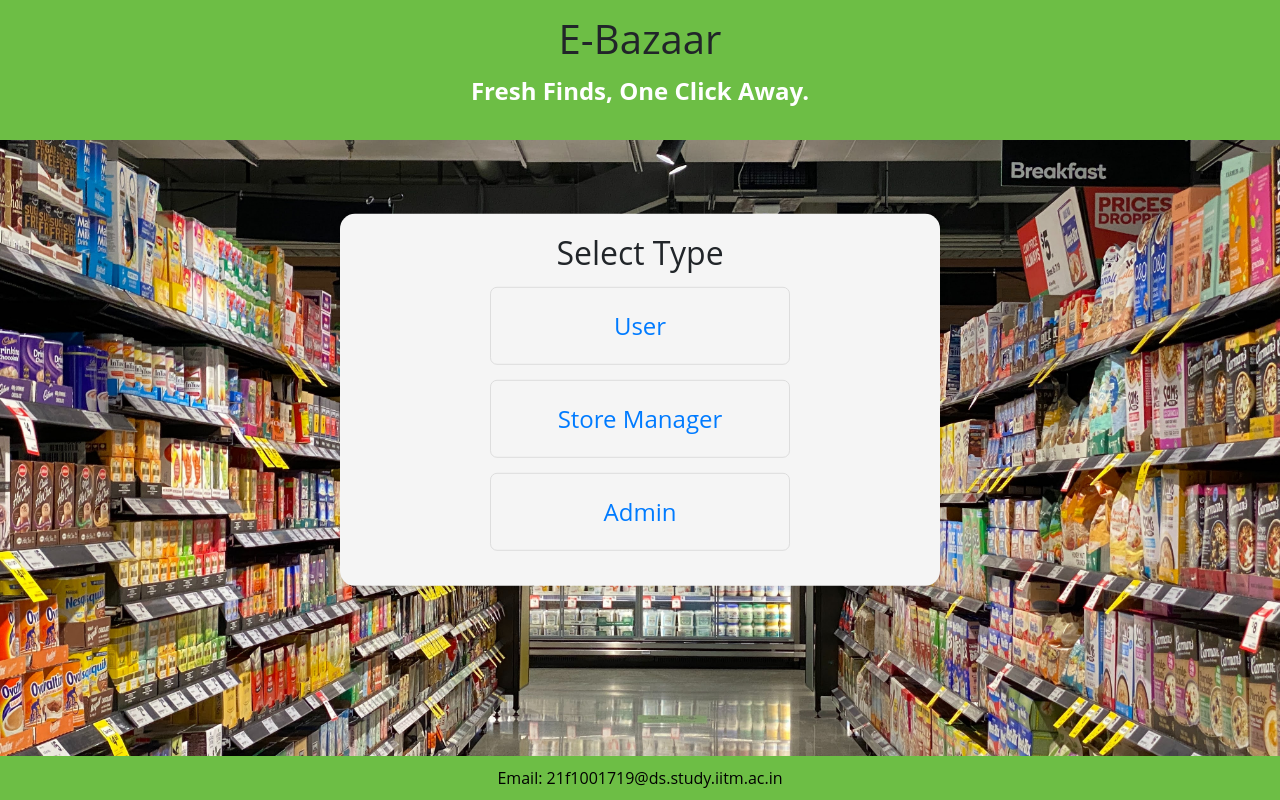
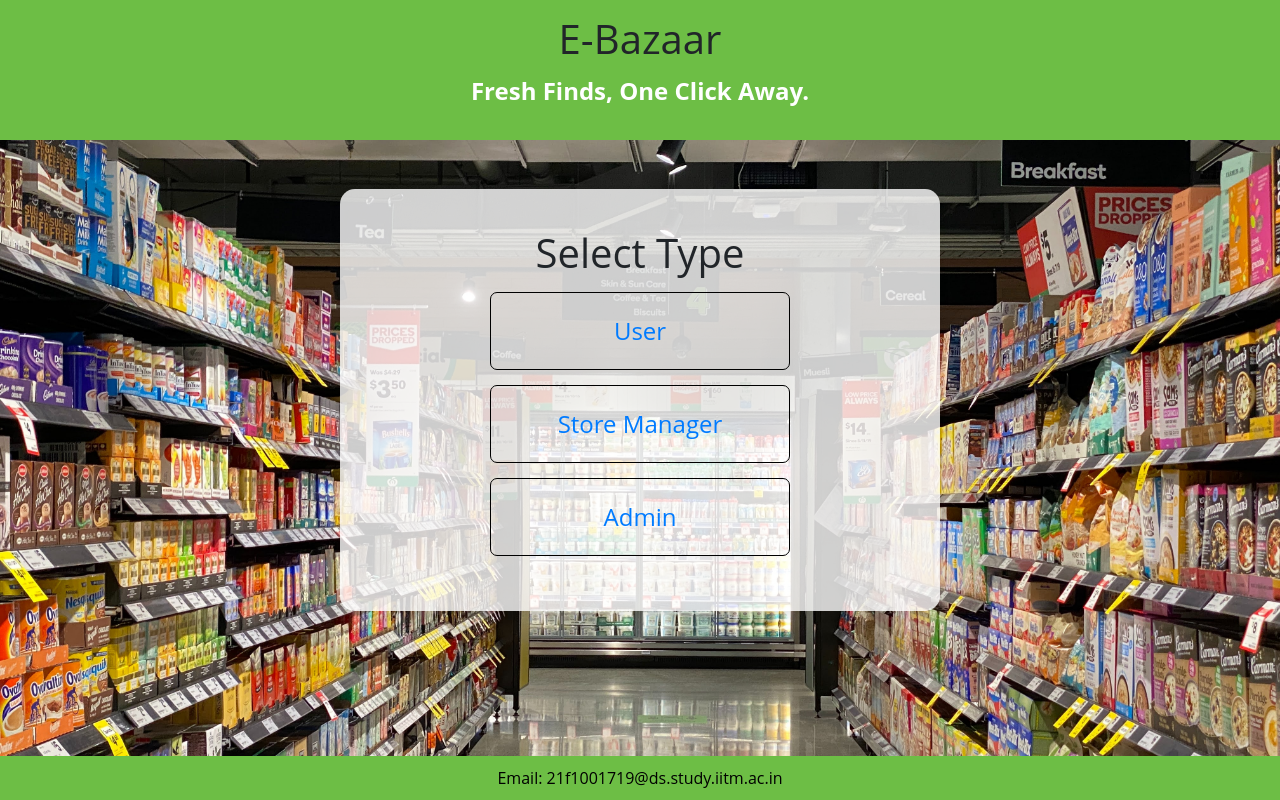
Before and after one commit to d-pamneja/Grocery_Store_Application_V2, a Flask app: page / in a window 1280 px wide. Run offline with Flask 3, Linux system fonts and the light colour scheme; parts of the project's set-up code (start-up, migrations or seed data) failed here and were passed over; some libraries are stand-ins or nearby versions.

Commit message:
HTMLs 1.1

```diff
--- a/templates/select.html
+++ b/templates/select.html
@@ -34,9 +34,6 @@
         }
 
         .center-box {
-            background-color: whitesmoke;
-            border-radius: 15px;
-            padding: 40px 20px;
             position: absolute;
             top: 50%;
             left: 50%;
@@ -44,9 +41,11 @@
             width: 100%;
             max-width: 600px;
             min-width: 300px;
-            padding: 20px;
             text-align: center;
             box-shadow: 0 4px 8px rgba(0, 0, 0, 0.1);
+            background-color: rgba(255, 255, 255, 0.8);
+            border-radius: 15px;
+            padding: 40px 20px;
         }
 
         .center-box:hover {
@@ -56,6 +55,7 @@
         .center-box .btn {
             display: block;
             margin: 15px 0;
+            border-color: black;
             padding: 20px 15px;
             font-size: 1.5em;
             width: 100%;
@@ -113,7 +113,7 @@
         <p class="slogan">Fresh Finds, One Click Away.</p>
     </div>
     <div class="center-box">
-        <h2>Select Type</h2>
+        <h1>Select Type</h1>
         <a href="/login_user" class="btn btn-link">User</a>
         <a href="/login_store_manager" class="btn btn-link">Store Manager</a>
         <a href="/login_admin" class="btn btn-link">Admin</a>
```
